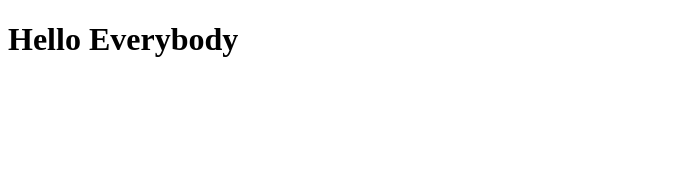
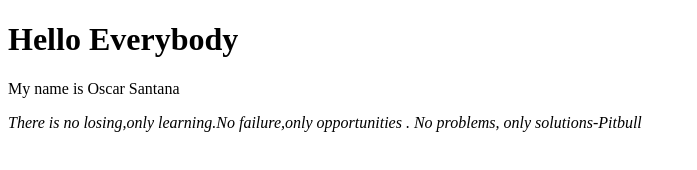
Before and after one commit to Santana19996/codeup-web-exercises, a plain HTML site: page welcome.html in a window 1280 px wide. Shown: the whole page, without its empty margins (0-697 px from the left). Drawn offline with Linux system fonts and the light colour scheme.

Commit message:
initial commit

```diff
--- a/welcome.html
+++ b/welcome.html
@@ -7,6 +7,8 @@
 <body>
 
     <h1>Hello Everybody</h1>
+    <p>My name is Oscar Santana</p>
+    <p><em>There is no losing,only learning.No failure,only opportunities . No problems, only solutions-Pitbull</em></p>
 
 </body>
 </html>
```
